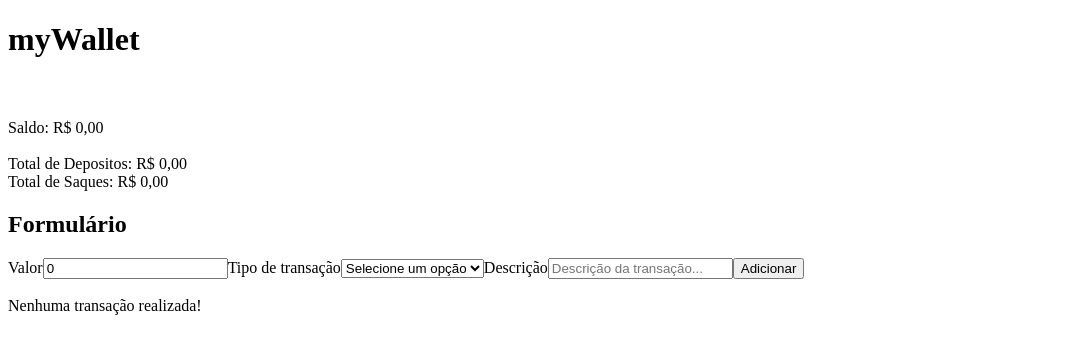
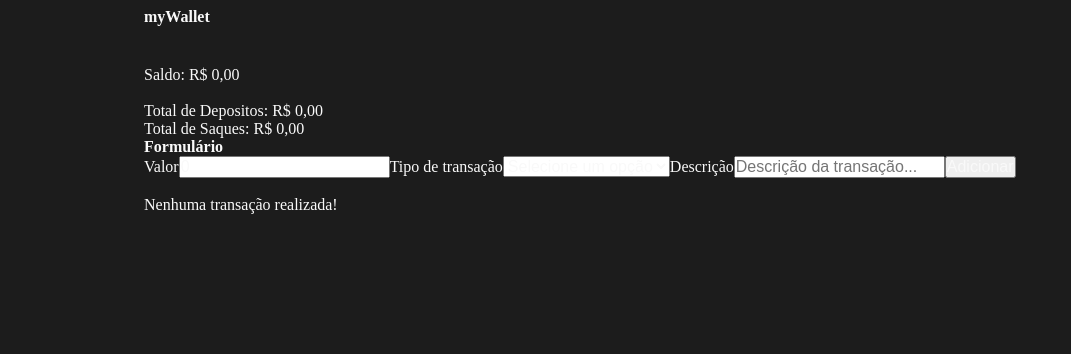
Before and after one commit to williancapitolio/mywallet, a React (Vite) app: page / in a window 1280 px wide. Shown: the top 354 px of the page, without its empty margins (0-1071 px from the left). Built offline with nearby package versions, Linux system fonts and the light colour scheme.

Commit message:
starts with styled  components and need to validate delete transaction button reducer

```diff
--- a/package.json
+++ b/package.json
@@ -13,7 +13,8 @@
     "@reduxjs/toolkit": "^1.9.7",
     "react": "^18.2.0",
     "react-dom": "^18.2.0",
-    "react-redux": "^8.1.3"
+    "react-redux": "^8.1.3",
+    "styled-components": "^6.1.1"
   },
   "devDependencies": {
     "@types/react": "^18.2.15",
--- a/src/App.tsx
+++ b/src/App.tsx
@@ -40,7 +40,6 @@ export const App = () => {
         Resetar carteira
       </button>
       <br />
-
       <br />
       <span>Saldo: R$ {balance}</span>
       <br />
--- a/src/features/wallet/wallet-slice.ts
+++ b/src/features/wallet/wallet-slice.ts
@@ -46,7 +46,9 @@ export const walletSlice = createSlice({
       state.transactions = state.transactions.filter(
         (transaction) => transaction.id !== action.payload.id
       );
-      localStorage.setItem(WALLET_STORAGE, JSON.stringify(state));
+      state.transactions.length > 0
+        ? localStorage.setItem(WALLET_STORAGE, JSON.stringify(state))
+        : localStorage.removeItem(WALLET_STORAGE);
     },
   },
 });
--- a/src/main.tsx
+++ b/src/main.tsx
@@ -1,6 +1,13 @@
 import React from "react";
 
 import ReactDOM from "react-dom/client";
+
+import { ThemeProvider } from "styled-components";
+
+import Dark from "./styles/themes/Dark";
+/* import Light from "./styles/themes/Light"; */
+
+import { GlobalStyles } from "./styles/Global";
 
 import { Provider } from "react-redux";
 
@@ -10,8 +17,11 @@ import { App } from "./App";
 
 ReactDOM.createRoot(document.getElementById("root")!).render(
   <React.StrictMode>
-    <Provider store={store}>
-      <App />
-    </Provider>
+    <ThemeProvider theme={Dark}>
+      <GlobalStyles />
+      <Provider store={store}>
+        <App />
+      </Provider>
+    </ThemeProvider>
   </React.StrictMode>
 );
--- /dev/null
+++ b/src/styles/Global.ts
@@ -0,0 +1,34 @@
+import { createGlobalStyle } from "styled-components";
+
+export const GlobalStyles = createGlobalStyle`
+* {
+  margin: 0;
+  padding: 0;
+  box-sizing: border-box;
+  color: ${(props) => props.theme.colors.text.primary};
+  font-size: 1rem
+}
+
+body {
+  background-color: ${(props) => props.theme.colors.background.primary};
+  display: flex;
+  flex-direction: column;
+  align-items: center;
+  min-height: 100vh;
+}
+
+div#root {
+  width: 100%;
+  max-width: 64rem;
+  padding: .5rem 1rem;
+}
+
+a {
+  text-decoration: none;
+  color: inherit;
+}
+
+button, select {
+  cursor: pointer;
+}
+`;
--- /dev/null
+++ b/src/styles/themes/Dark.ts
@@ -0,0 +1,20 @@
+export default {
+  title: "dark",
+  colors: {
+    text: {
+      primary: "#f9f9f9",
+      secondary: "#585858",
+    },
+    background: {
+      primary: "#1c1c1c",
+      secondary: "#313131",
+      tertiary: "#464646",
+      top: "#1A2634",
+    },
+    button: {
+      ok: "#33AE9A"
+    },
+    boxShadow:
+      "rgba(0, 0, 0, 0.1) 0px 20px 25px -5px, rgba(0, 0, 0, 0.04) 0px 10px 10px -5px",
+  },
+};
```
Also changed, not shown: src/styles/styled.d.ts (added, +23 -0 lines), src/styles/themes/Light.ts (added), 1 other file (tests, documents, lock files or other folders).
